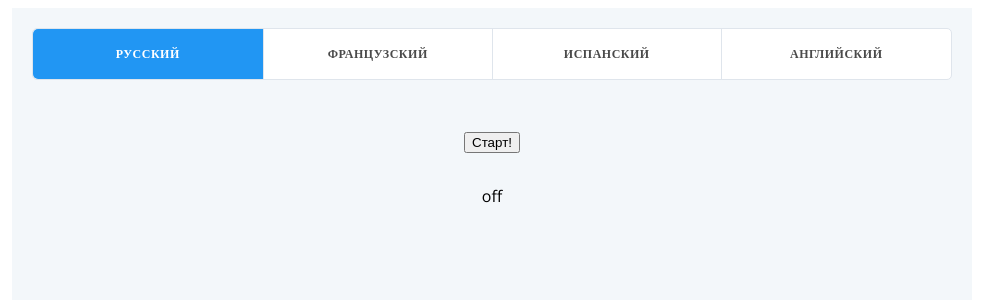
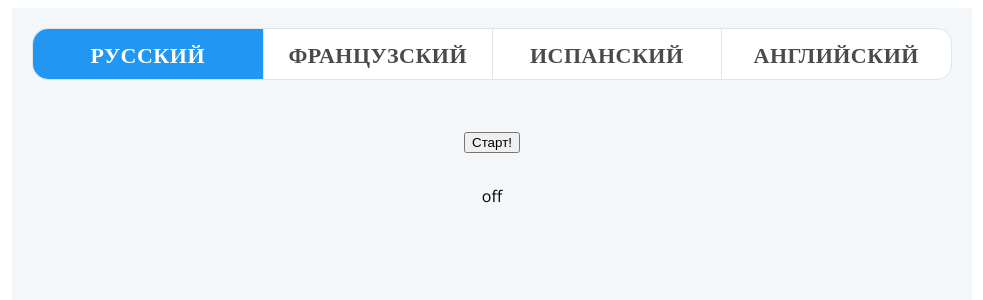
Before and after one commit to Vvtu/voice-recognition, a React (Vite) app: page / in a window 1280 px wide. Shown: the top 300 px of the page, without its empty margins (148-1131 px from the left). Built offline with nearby package versions, Linux system fonts and the light colour scheme.

Commit message:
fix lang-tabs-styles

```diff
--- a/index.html
+++ b/index.html
@@ -10,7 +10,7 @@
       rel="stylesheet"
     />
     <meta name="viewport" content="width=device-width, initial-scale=1.0" />
-    <title>Aviasales</title>
+    <title>V</title>
   </head>
   <body>
     <div id="root"></div>
--- a/package.json
+++ b/package.json
@@ -1,5 +1,5 @@
 {
-  "name": "aviasales",
+  "name": "v",
   "private": true,
   "version": "0.0.0",
   "type": "module",
--- a/src/pages/language-tabs/language-tabs.module.css
+++ b/src/pages/language-tabs/language-tabs.module.css
@@ -1,8 +1,11 @@
+:root {
+  --border-radius-5: 15px;
+}
 .tabsGroup {
   margin: 20px;
   flex-shrink: 0;
   font-family: 'Open Sans';
-  font-size: 12px;
+  font-size: 22px;
   font-style: normal;
   font-weight: 600;
   line-height: 20px; /* 166.667% */
@@ -13,7 +16,7 @@
   justify-content: stretch;
   background-color: #fff;
   border: 1px solid #dfe5ec;
-  border-radius: 5px;
+  border-radius: var(--border-radius-5);
 }
 
 .tab {
@@ -42,7 +45,7 @@
 .activeFirstTab {
   color: #fff;
   background-color: #2196f3;
-  border-radius: 5px 0 0 5px;
+  border-radius: var(--border-radius-5) 0 0 var(--border-radius-5);
 }
 .activeFirstTab:hover {
   filter: brightness(0.9);
@@ -61,7 +64,7 @@
 .activeLastTab {
   color: #fff;
   background-color: #2196f3;
-  border-radius: 0 5px 5px 0;
+  border-radius: 0 var(--border-radius-5) var(--border-radius-5) 0;
 }
 .activeLastTab:hover {
   filter: brightness(0.9);
```
